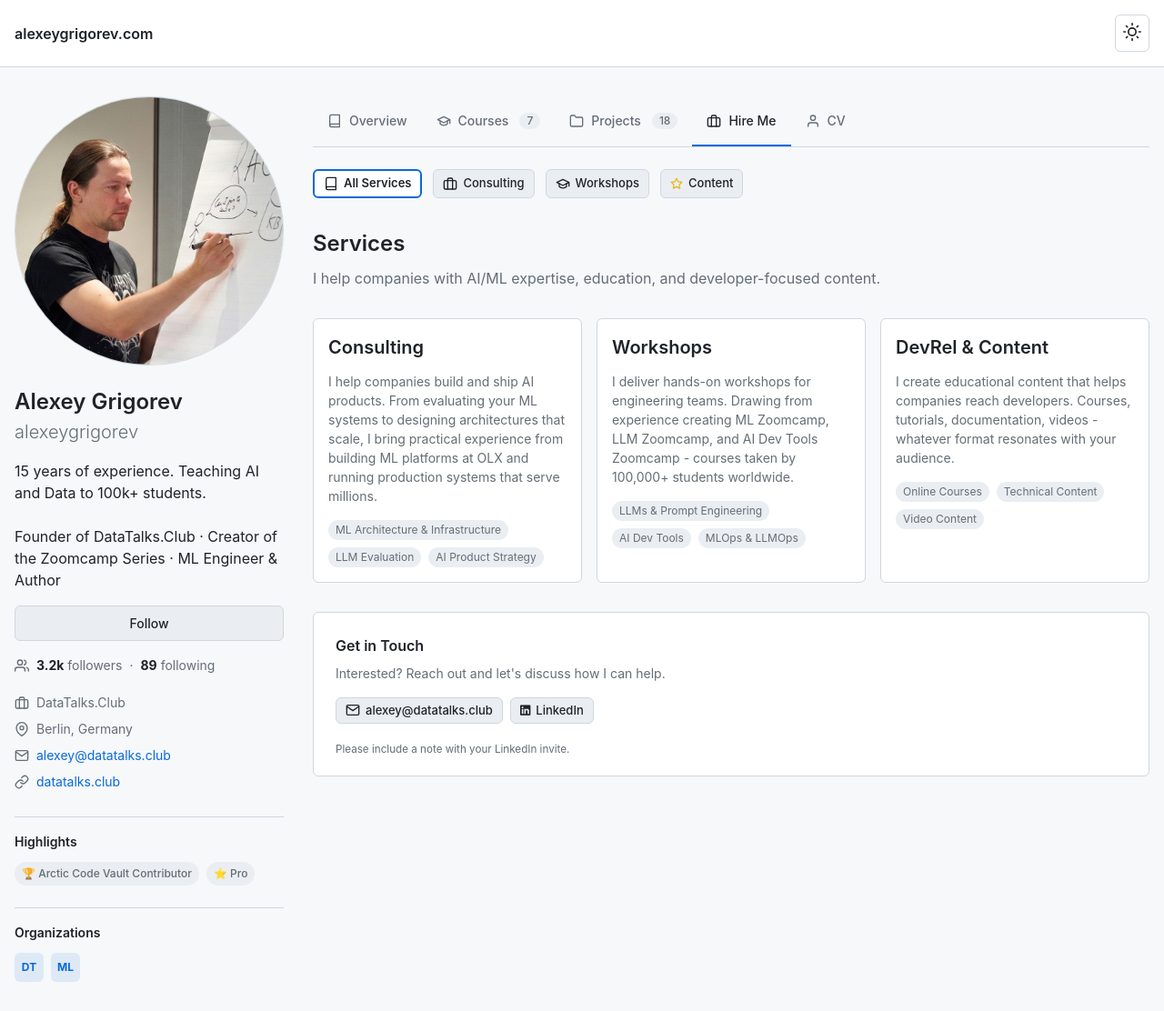
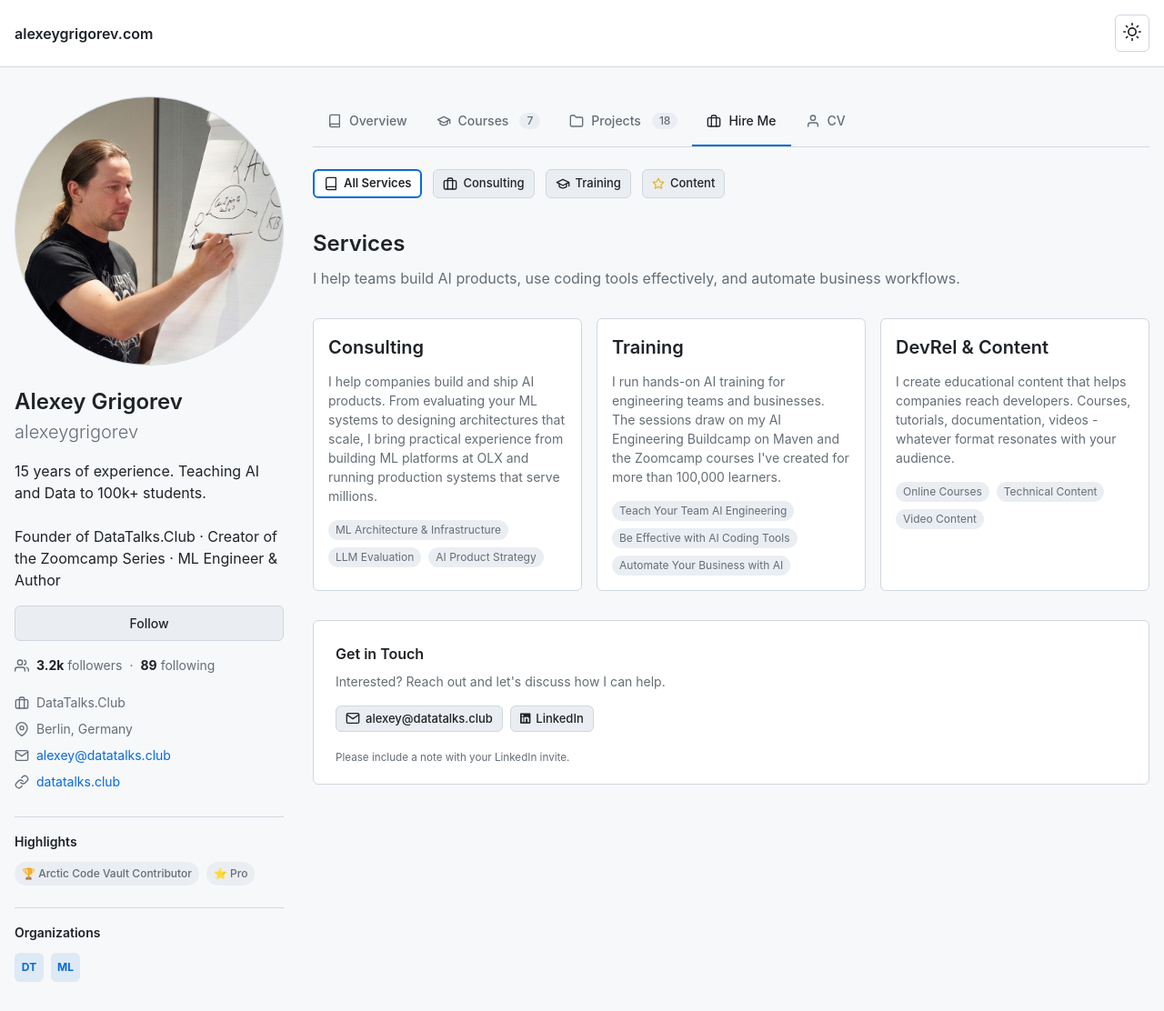
Before and after one commit to alexeygrigorev/alexeygrigorev.github.io, a Jekyll site: the page built from services.html, in a window 1280 px wide. Shown: the whole page at 91% size. Built offline with Jekyll 4.4.1, drawn with Linux system fonts in a browser that asks for light colours.

Commit message:
Rename workshops to training and update AI offerings

```diff
--- a/_data/services.yml
+++ b/_data/services.yml
@@ -24,29 +24,31 @@ services:
           and maintainability.
     testimonials: []
 
-  workshops:
-    title: Workshops
+  training:
+    title: Training
     description: |
-      I deliver hands-on workshops for engineering teams. Drawing from experience
-      creating ML Zoomcamp, LLM Zoomcamp, and AI Dev Tools Zoomcamp - courses
-      taken by 100,000+ students worldwide.
+      I run hands-on AI training for engineering teams and businesses. The
+      sessions draw on my AI Engineering Buildcamp on Maven and the Zoomcamp
+      courses I've created for more than 100,000 learners.
     use_cases:
-      - title: LLMs & Prompt Engineering
+      - title: Teach Your Team AI Engineering
         description: |
-          Practical deep dives into Large Language Models, RAG (Retrieval-Augmented
-          Generation), and AI agents. Your team will build working systems, not
-          just learn theory.
-      - title: AI Dev Tools
+          Build useful AI applications with your team, from retrieval and agents
+          to testing, evaluation, and monitoring. Work through a real use case
+          so the team leaves with a working system.
+      - title: Be Effective with AI Coding Tools
         description: |
-          Teaching teams to effectively use AI assistants and modern development
-          workflows. From prompt engineering to building custom AI tools.
-      - title: MLOps & LLMOps
+          Help developers use coding assistants and agents in their daily work.
+          Practice planning, reviewing, and testing AI-assisted changes in a
+          workflow your team can keep using.
+      - title: Automate Your Business with AI
         description: |
-          From model training to deployment and monitoring. Practical approaches
-          for taking ML models to production.
+          Find a repetitive workflow worth automating, then build a practical
+          solution with AI tools and agents. Focus on connecting your data and
+          tools, checking results, and keeping people in control.
       - title: Custom Topics
         description: |
-          Tailored workshops based on your team's specific stack, goals, and
+          Tailored training based on your team's specific stack, goals, and
           skill level. On-site or remote.
     testimonials: []
 
--- a/_includes/service-nav.html
+++ b/_includes/service-nav.html
@@ -7,9 +7,9 @@
     {% include icons/briefcase-small.html %}
     Consulting
   </a>
-  <a href="/services/workshops.html" class="service-nav-item {% if page.service == 'workshops' %}active{% endif %}">
+  <a href="/services/training.html" class="service-nav-item {% if page.service == 'training' %}active{% endif %}">
     {% include icons/graduation-cap-small.html %}
-    Workshops
+    Training
   </a>
   <a href="/services/devrel.html" class="service-nav-item {% if page.service == 'devrel' %}active{% endif %}">
     {% include icons/star-small.html %}
--- a/assets/css/main.css
+++ b/assets/css/main.css
@@ -1462,6 +1462,12 @@ section:last-child {
   line-height: 1.6;
 }
 
+.training-course-link {
+  margin-top: 0.75rem;
+  font-size: 0.875rem;
+  line-height: 1.5;
+}
+
 .use-cases h2,
 .testimonials h2,
 .service-contact h3 {
--- a/services.html
+++ b/services.html
@@ -10,7 +10,7 @@ service: overview
 
 <div class="services-overview-content">
   <h1>Services</h1>
-  <p class="intro">I help companies with AI/ML expertise, education, and developer-focused content.</p>
+  <p class="intro">I help teams build AI products, use coding tools effectively, and automate business workflows.</p>
 
   <div class="services-grid">
     {% for service in site.data.services.services %}
```
Also changed, not shown: services/training.html (added, +49 -0 lines), services/workshops.html (+12 -48 lines), README.md.
